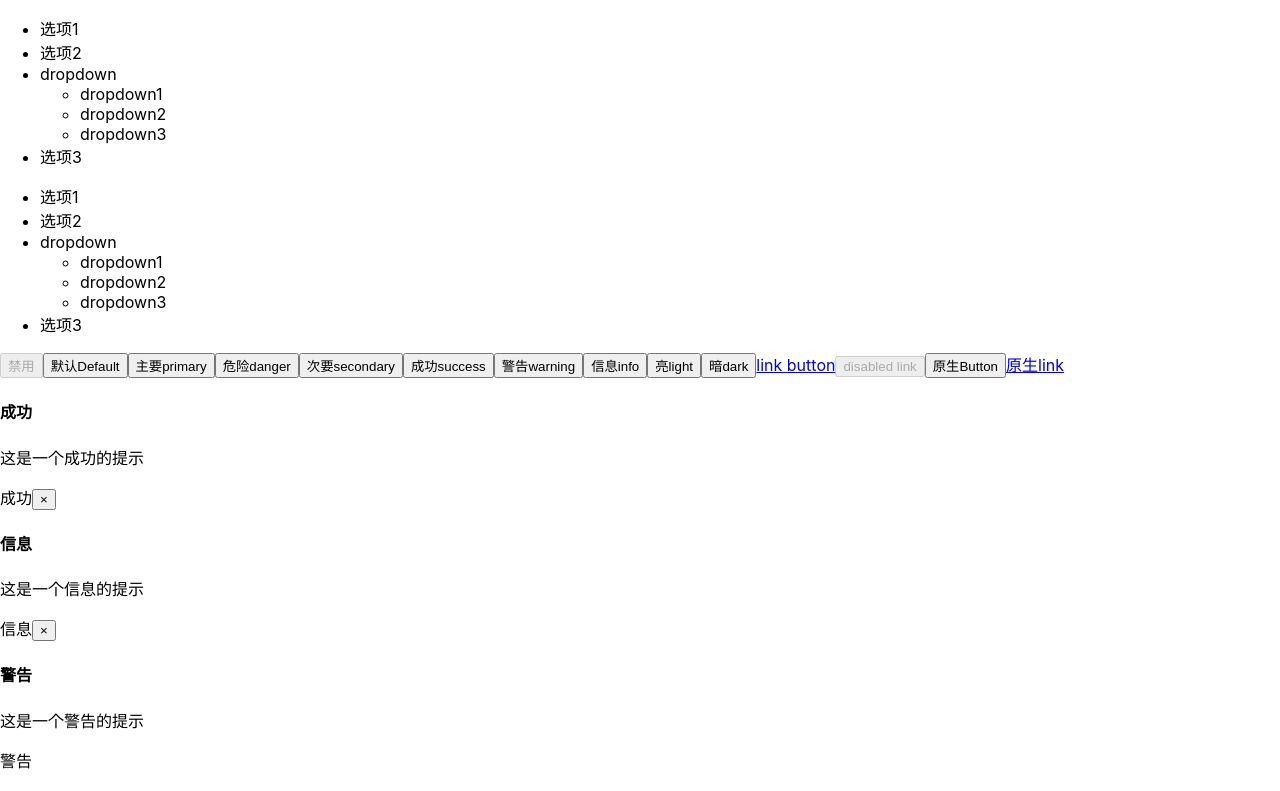
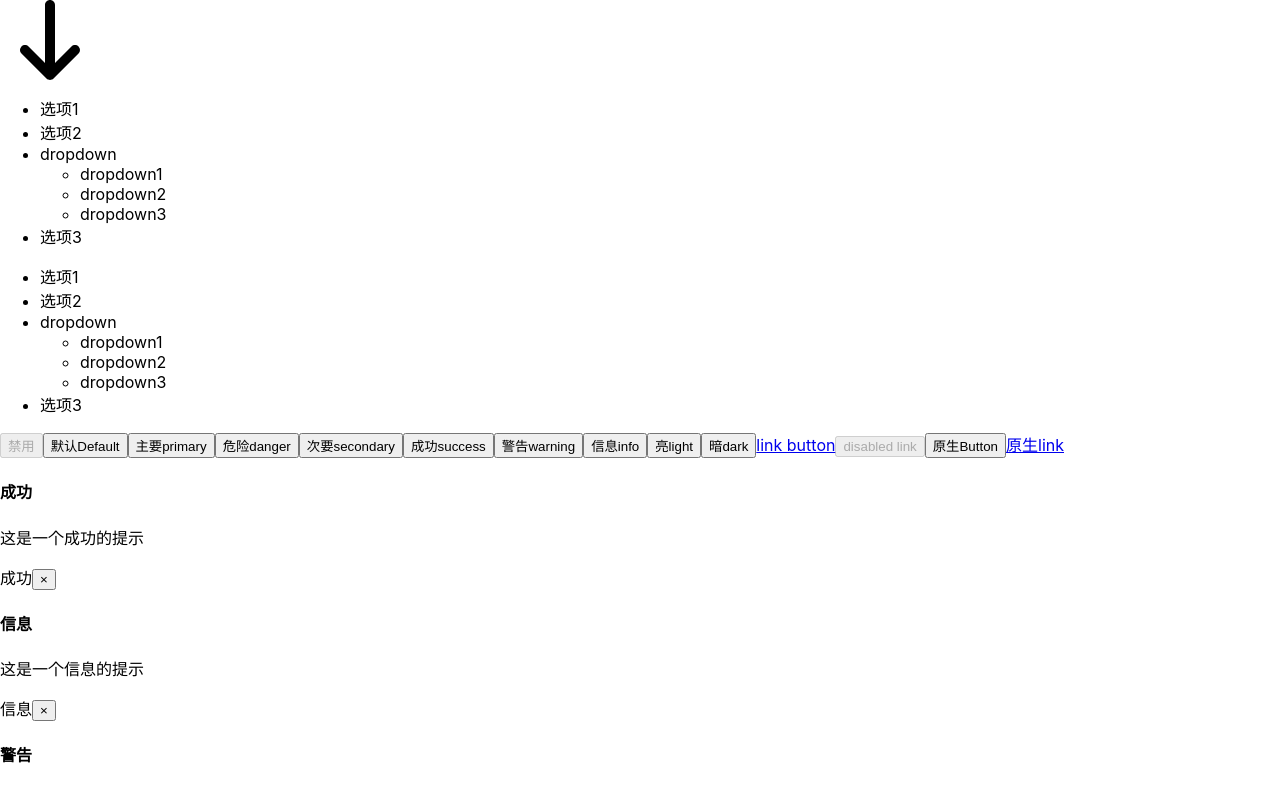
Before and after one commit to xzy1124/components, a React (Create React App) app: page / in a window 1280 px wide. Shown: the top 791 px of the page. Built offline with nearby package versions, Linux system fonts and the light colour scheme; the HTML template or start-up script is replaced by a standard one.

Commit message:
Icon静态搭建

```diff
--- a/package.json
+++ b/package.json
@@ -3,6 +3,9 @@
   "version": "0.1.0",
   "private": true,
   "dependencies": {
+    "@fortawesome/fontawesome-svg-core": "^7.1.0",
+    "@fortawesome/free-solid-svg-icons": "^7.1.0",
+    "@fortawesome/react-fontawesome": "^3.1.0",
     "@testing-library/dom": "^10.4.1",
     "@testing-library/jest-dom": "^6.9.1",
     "@testing-library/react": "^16.3.0",
--- a/src/App.tsx
+++ b/src/App.tsx
@@ -2,8 +2,15 @@ import Button, {ButtonType, ButtonSize} from './components/Button/Button'
 import Alert, {AlertType} from './components/Alert/Alert'
 import Menu from './components/Menu/Menu'
 import MenuItem from './components/Menu/MenuItem'
+import Icon from './components/Icon/icon'
 import {useState} from 'react'
 import SubMenu from './components/Menu/subMenu'
+import {FontAwesomeIcon} from '@fortawesome/react-fontawesome'
+import { library } from '@fortawesome/fontawesome-svg-core'
+import { fas } from '@fortawesome/free-solid-svg-icons'
+library.add(fas)
+
+
 function App() {
 const [visible, setVisible] = useState({
   //使用对象键值对，每个键对应一个AlertType，值为是否可见
@@ -24,6 +31,10 @@ const onHandleState = (type:AlertType) => {
   return (
     <div className="App">
       <header className="App-header">
+        {/* 渲染FontAwesomeIcon组件 */}
+        {/* <FontAwesomeIcon icon={faCoffee} size='5x'/> */}
+        {/* 渲染我们二次封装的我们自己的Icon组件 */}
+        <Icon theme="danger" icon="arrow-down" size='5x'/>
         {/*渲染Menu组件 */}
         <Menu index={'0'} onSelect={(index) => alert(index)} mode="horizontal">
           <MenuItem>
--- /dev/null
+++ b/src/components/Icon/icon.tsx
@@ -0,0 +1,25 @@
+import React from 'react'
+import classNames from 'classnames'
+import { FontAwesomeIcon, FontAwesomeIconProps } from '@fortawesome/react-fontawesome'
+ export type theme = 'primary' | 'secondary' | 'success' | 'danger' | 'warning' | 'info' | 'light' | 'dark'
+ export interface IconProps extends FontAwesomeIconProps {
+    theme?: theme
+    className?: string
+ }
+ const Icon: React.FC<IconProps> = (props) => {
+    const {theme, className, ...rest} = props
+    const classes = classNames(
+        'viking-icon',
+        className,
+        {
+            [`icon-${theme}`]: theme
+        }
+    )
+  return (
+    <FontAwesomeIcon
+      {...rest}
+      className={classes}
+    />
+  )
+}
+export default Icon
```
Also changed, not shown: 1 other file (tests, documents, lock files or other folders).
